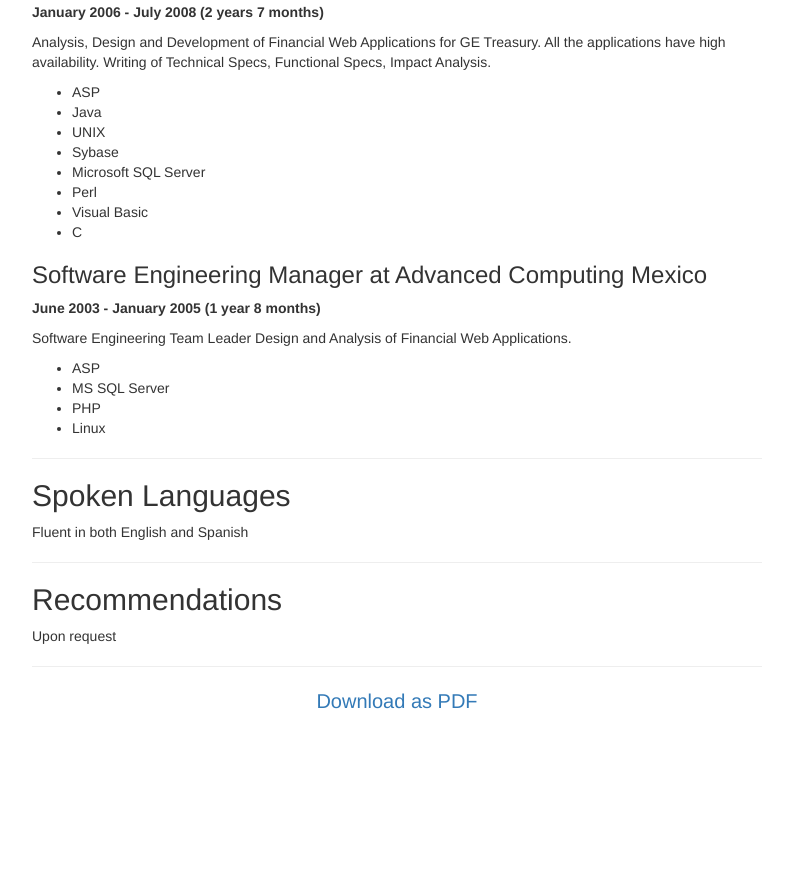
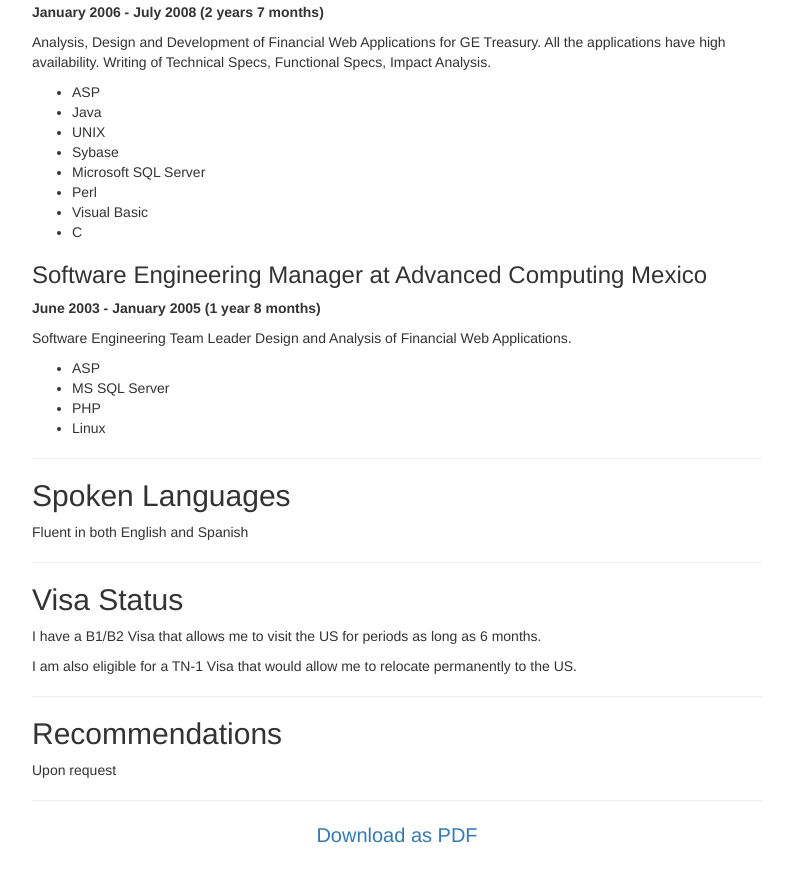
Before and after one commit to dabit/dabit.github.io, a Jekyll site: the page index.html, which Jekyll copies as it is, in a window 1280 px wide and 900 px high, scrolled down 2027 px. Shown: the top 882 px of the window, without its empty margins (243-1036 px from the left). Built offline with Jekyll 4.4.1, drawn with Linux system fonts in a browser that asks for light colours; before the commit the page ends 2793 px from its top, so only the background shows below that.

Commit message:
Updated with Visa status

```diff
--- a/index.html
+++ b/index.html
@@ -124,6 +124,10 @@ footer {
     <h2 id="spoken-languages">Spoken Languages</h2>
     <p>Fluent in both English and Spanish</p>
     <hr/>
+    <h2 id="recommendations">Visa Status</h2>
+    <p>I have a B1/B2 Visa that allows me to visit the US for periods as long as 6 months.</p>
+    <p>I am also eligible for a TN-1 Visa that would allow me to relocate permanently to the US.</p>
+    <hr/>
     <h2 id="recommendations">Recommendations</h2>
     <p>Upon request</p>
     <hr/>
```
Also changed, not shown: 2 other files.
